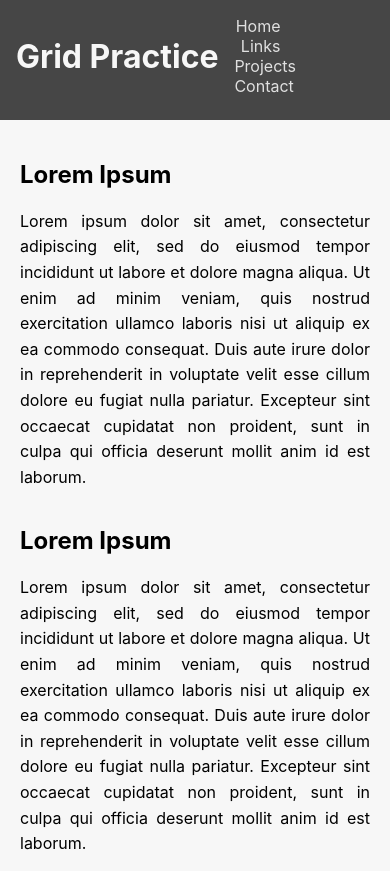
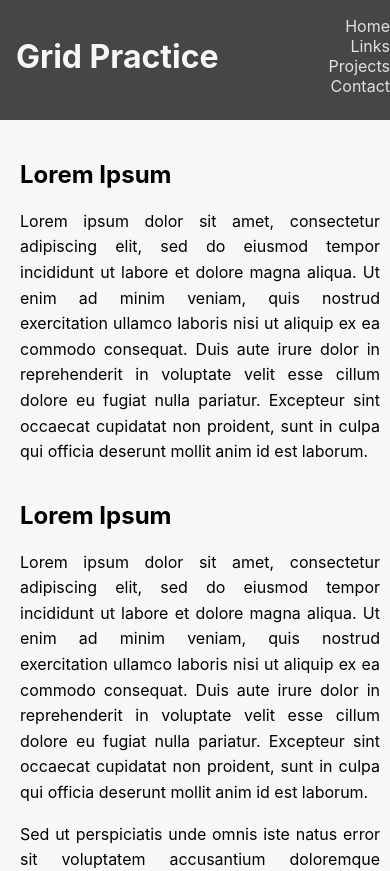
Before and after one commit to Fete82/Testlify, a plain HTML site: page index.html in a window 390 px wide. Shown: the top 871 px of the page. Drawn offline with Linux system fonts and the light colour scheme.

Commit message:
Update main.css

```diff
--- a/styles/main.css
+++ b/styles/main.css
@@ -41,7 +41,7 @@ a:hover {
     max-width: 1201px;
     margin: auto;
     display: grid;
-    grid-template-columns: 200px 1fr 5fr minmax(1fr, 200px);
+    grid-template-columns: 200px 5fr 200px;
     grid-template-rows: 120px 100px 3fr 200px;
 }
 
@@ -51,7 +51,7 @@ a:hover {
     background-color: rgb(70, 70, 70);
     padding: 1em 1em;
     grid-column-start: 1;
-    grid-column-end: 5;
+    grid-column-end: 4;
     grid-row-start: 1;
     grid-row-end: 2;
 }
@@ -73,6 +73,7 @@ a:hover {
         grid-row-start: 1;
         grid-row-end: 2;
         text-align: end;
+        padding-right: 10px;
     }
 
     a {
@@ -116,19 +117,18 @@ a:hover {
     display: grid;
     padding: 20px;
     grid-column-start: 2;
-    grid-column-end: 4;
+    grid-column-end: 3;
     grid-row-start: 2;
     grid-row-end: 4;
     border-bottom: 1px solid black;
 }
 
 
-
 /* articles will fill out the entire screen when scaled down heavily */
 @media screen and (max-width: 640px) {
     .articles {
         grid-column-start: 1;
-        grid-column-end: 5;
+        grid-column-end: 4;
         grid-row-start: 2;
         grid-row-end: 4;
     }
@@ -141,7 +141,7 @@ a:hover {
     display: flex;
     justify-content: space-around;
     grid-column-start: 2;
-    grid-column-end: 4;
+    grid-column-end: 3;
     grid-row-start: 4;
     grid-row-end: 5;
 }
```
